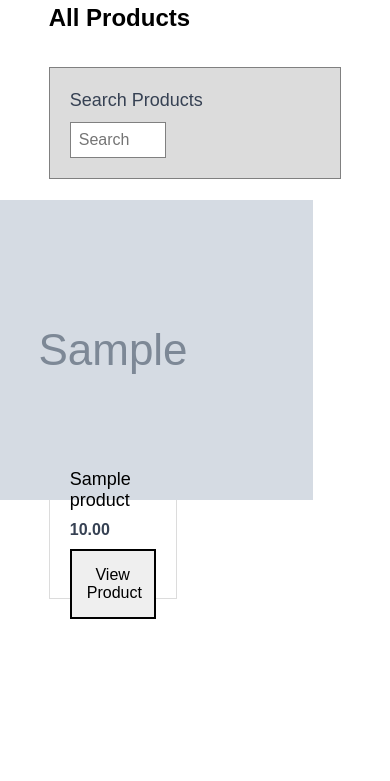
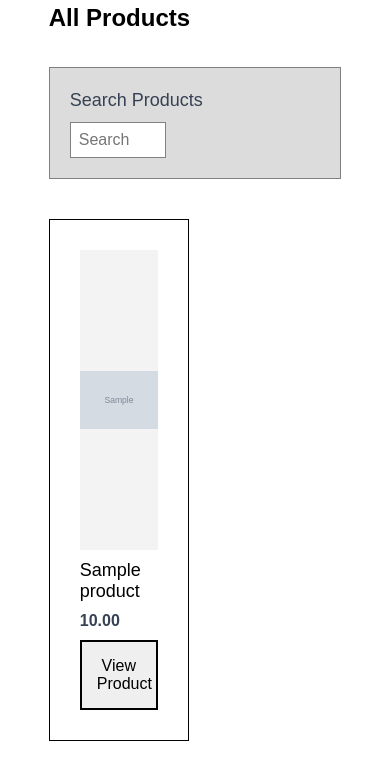
Before and after one commit to Hamzah-Amir/Django-course, a Django app: page / in a window 390 px wide; the page is wider, and only the part inside the window is pictured. Shown: the part 133-914 px from the top of that part. Before the commit the page ends 752 px from the top of that part, so only its background shows below. Run offline with Django 5.2, Linux system fonts and the light colour scheme; tables that the repository leaves empty hold one stand-in row (values such as "Sample post"); grey boxes marked "Sample" are stand-in pictures; parts of the project's set-up code (start-up, migrations or seed data) failed here and were passed over.

Commit message:
made product containers responsive

```diff
--- a/Cartify/static/products/home.css
+++ b/Cartify/static/products/home.css
@@ -43,21 +43,23 @@ form label {
 }
 
 .product-card {
-    border: 1px solid gainsboro;
-    width: 22vw;
-    height: 40vh;
-    padding: 20px;
+    min-height: auto;
+    width: 20vw;
+    display: flex;
+    flex-direction: column;
+    padding: 30px;
+    border: 1px solid black;
 }
 
-.product-img {
-    background-color: gainsboro;
-    display: flex;
-    justify-content: center;
-    align-items: center;
+.product-img img {
+    background-color: #f3f3f3;;
     width: 100%;
-    height: 65%;
-    object-fit: cover;
-    margin: auto;
+    height: 300px;
+    max-width: 100%;
+    object-fit: contain;
+    display: block;
+    overflow: hidden;
+    flex: 1 1 250px;
 }
 
 
```
Also changed, not shown: Cartify/static/products/productdetail.css (+20 -10 lines).
